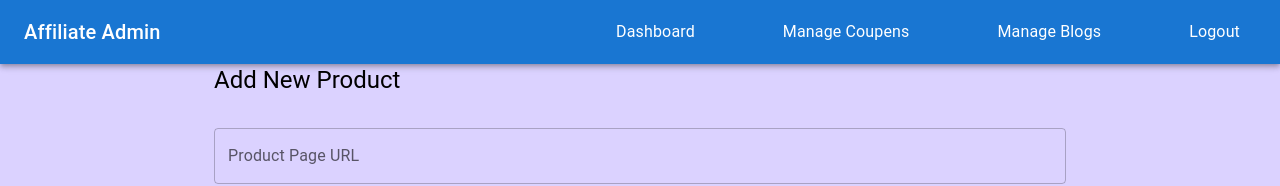
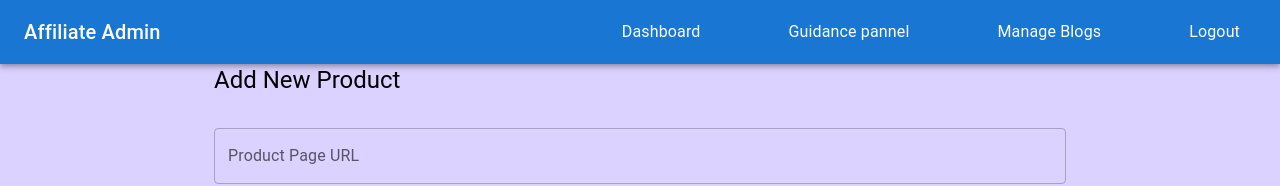
Before and after one commit to yovika1/deal-affiliate-pannel, a React (Create React App) app: page / in a window 1280 px wide. Shown: the top 186 px of the page. Built offline with nearby package versions, Linux system fonts and the light colour scheme; no server answers; some icons are missing.

Commit message:
update ui

```diff
--- a/src/components/Navbar.js
+++ b/src/components/Navbar.js
@@ -46,7 +46,7 @@ export const Navbar = () => {
               <ListItemIcon sx={{ color: "white" }}>
                 <PostAddIcon />
               </ListItemIcon>
-              <ListItemText primary="Manage Coupens" />
+              <ListItemText primary="Guidance pannel" />
             </ListItem>
 
             <ListItem
--- a/src/dialogs/EditCouponDialog.jsx
+++ b/src/dialogs/EditCouponDialog.jsx
@@ -88,7 +88,7 @@ export const OfferForm = ({ offer, onClose }) => {
           name="code"
           value={form.code || ""}
           onChange={handleChange}
-          fullWidth
+          fullWidthv
           sx={{ mb: 2 }}
         />
         <TextField
--- a/src/pages/GuidanceBlog.js
+++ b/src/pages/GuidanceBlog.js
@@ -96,7 +96,7 @@ export const SkincareGuideEditor = () => {
       ),
   },
   {
-    field: "buttonText",   // ✅ New column for button text
+    field: "buttonText",
     headerName: "Button Text",
     width: 150,
   },
```
Also changed, not shown: 1 other file (tests, documents, lock files or other folders).
